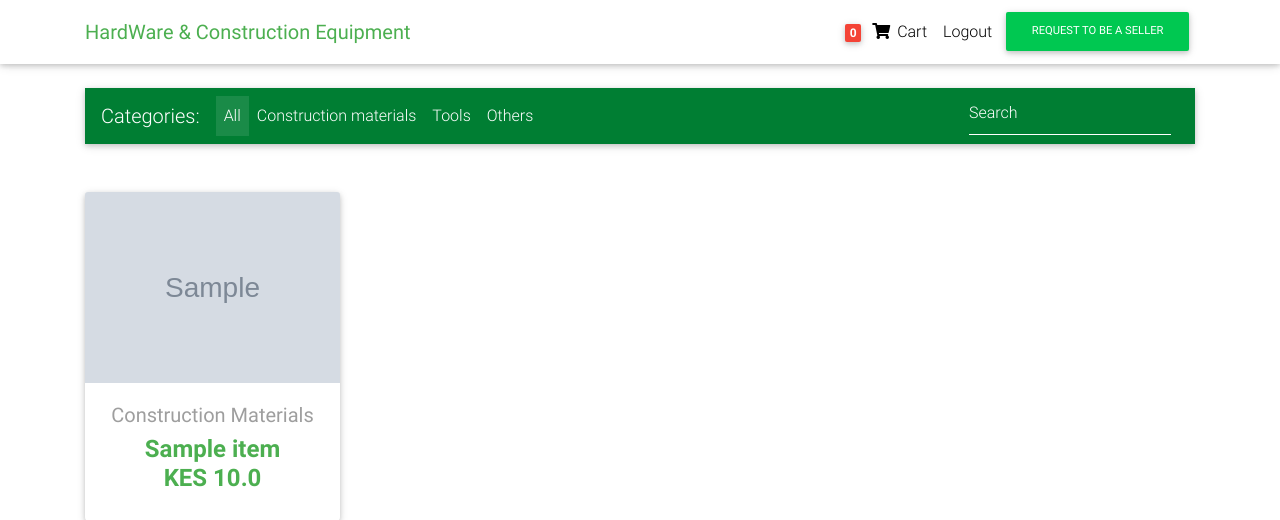
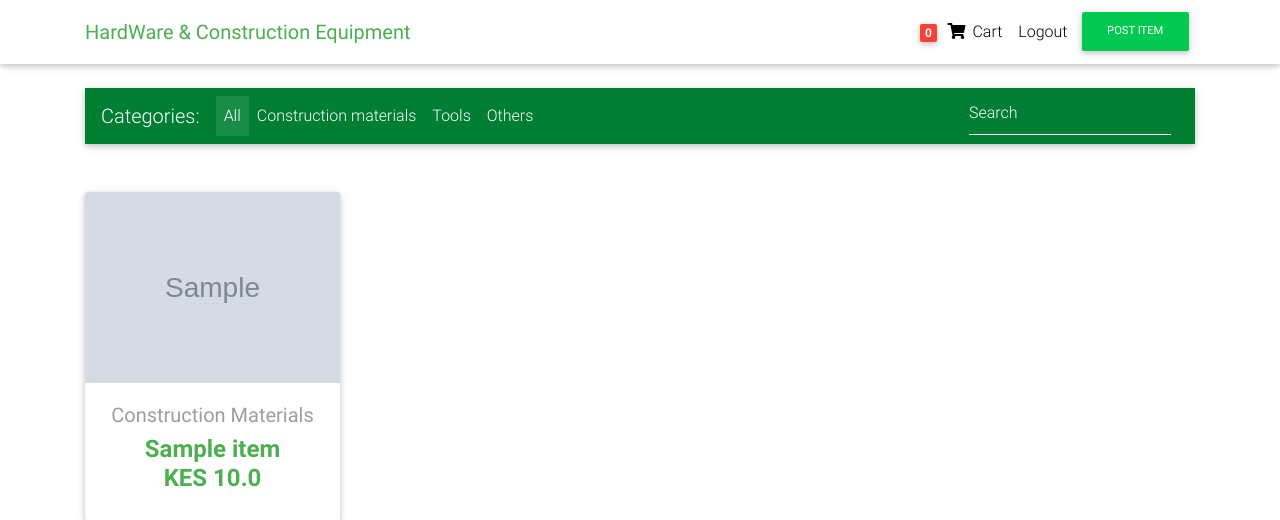
Before and after one commit to Collins-Omariba/django-hardware, a Django app: page / in a window 1280 px wide. Shown: the top 520 px of the page. Run offline with Django 4.2, Linux system fonts and the light colour scheme; a user stored in the database is signed in; tables that the repository leaves empty hold one stand-in row (values such as "Sample post"); grey boxes marked "Sample" are stand-in pictures; some libraries are stand-ins or nearby versions.

Commit message:
Add item posting button inplace of seller request for staff users

```diff
--- a/templates/navbar.html
+++ b/templates/navbar.html
@@ -47,14 +47,21 @@
           </li>
 
           <!-- TODO !!!! -->
+          {% if request.user.is_staff %}
+          <li class="nav-item">
+            <a href="{% url 'admin:index' %}" class="btn btn-success btn-md my-0 p">
+              Post Item
+            </a>
+          </li>
+
+          {% else %}
 
           <li class="nav-item">
             <a href="{% url 'core:add_to_seller_group' %}" class="btn btn-success btn-md my-0 p">
               Request to be a Seller
             </a>
-
           </li>
-
+          {% endif %}
 
           {% else %}
           <li class="nav-item">
```
